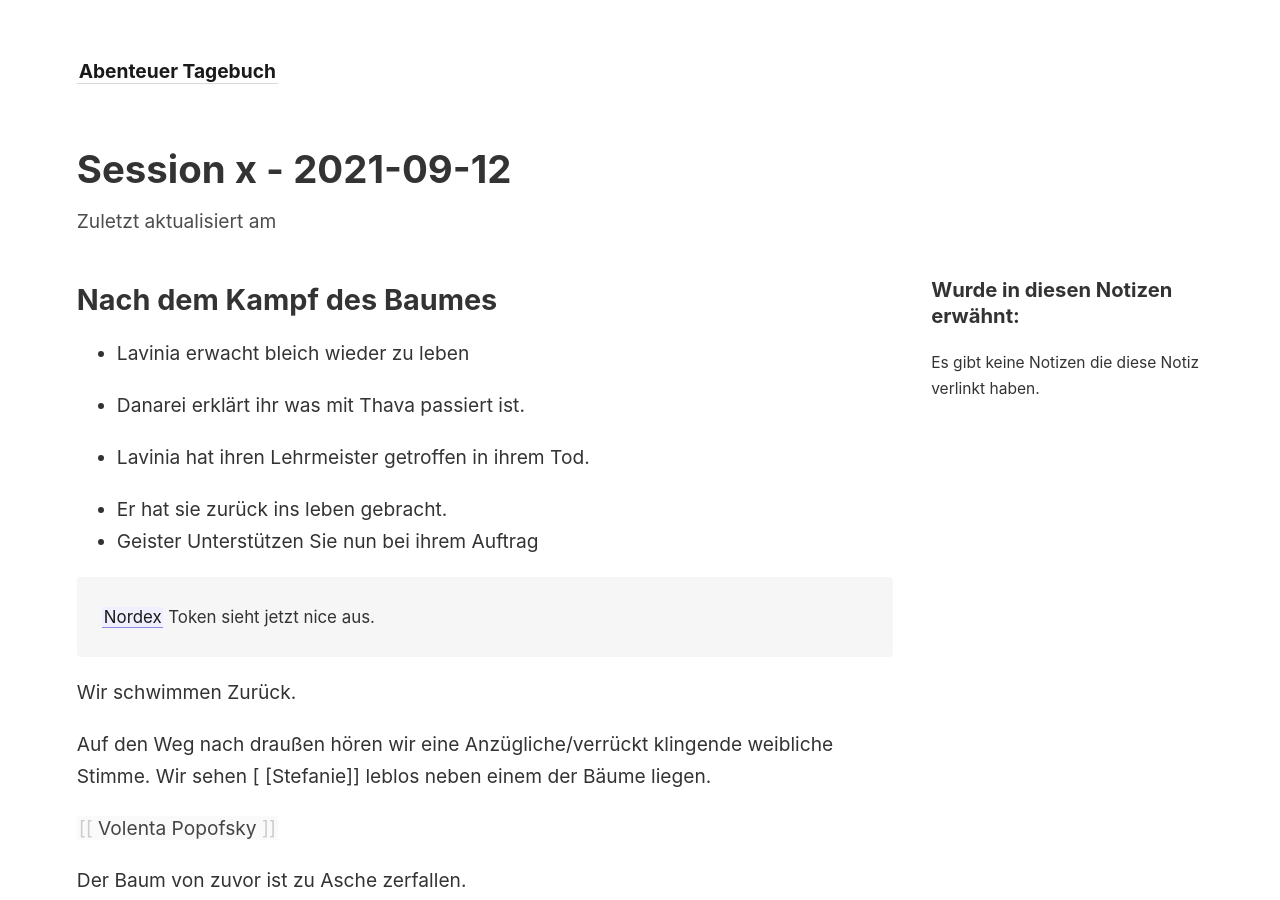
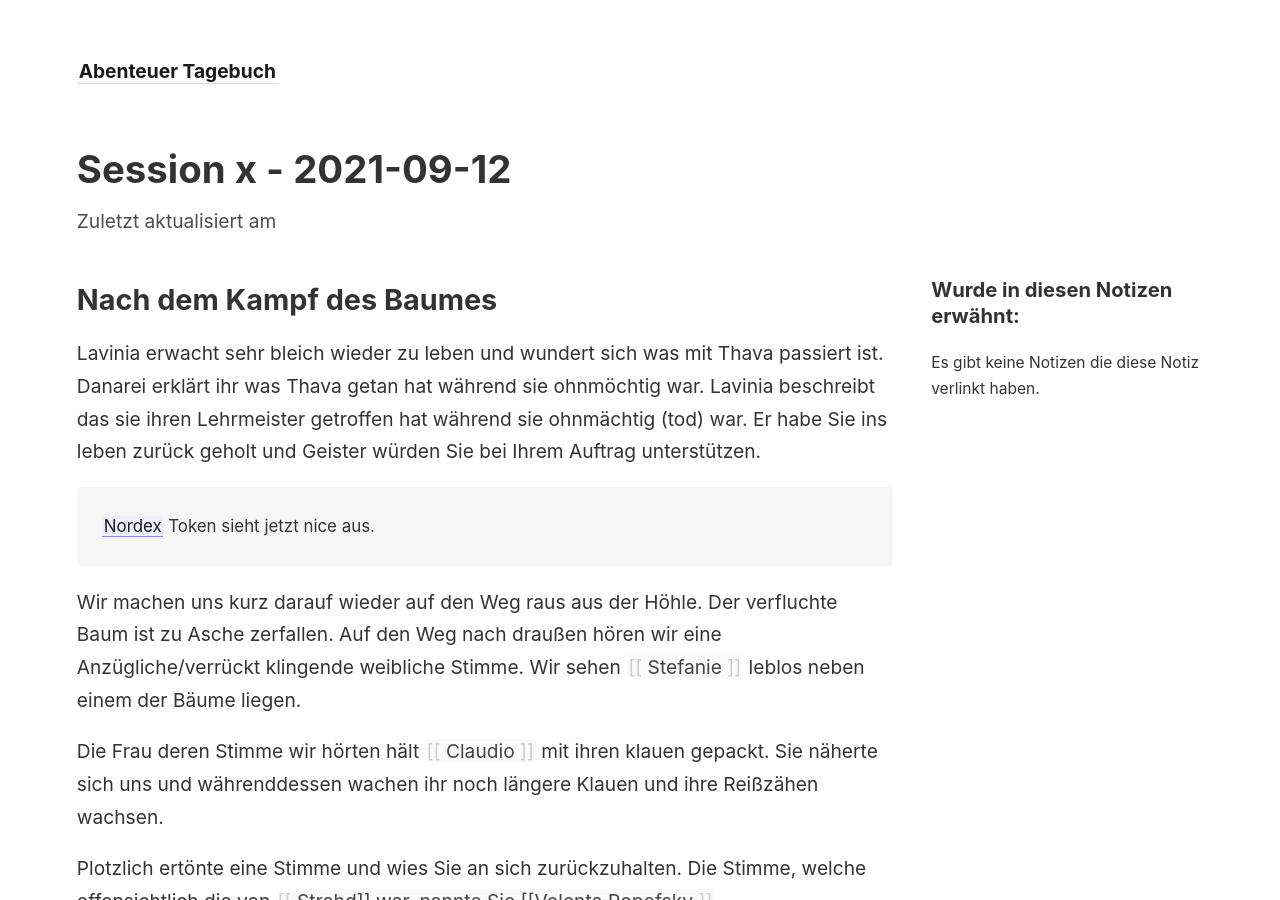
Before and after one commit to Julez404/CoS_Log, a Jekyll site: the page built from _notes/Session x - 2021-09-12.md, in a window 1280 px wide and 900 px high. Built offline with Jekyll 4.4.1, drawn with Linux system fonts in a browser that asks for light colours; some of the changed text lies outside the part shown.

Commit message:
Update via script

```diff
--- a/_notes/Session x - 2021-09-12.md
+++ b/_notes/Session x - 2021-09-12.md
@@ -4,38 +4,28 @@ title: Session x - 2021-09-12
 
 ## Nach dem Kampf des Baumes
 
-- Lavinia erwacht bleich wieder zu leben
-
-- Danarei erklärt ihr was mit Thava passiert ist.
-
-- Lavinia hat ihren Lehrmeister getroffen in ihrem Tod.
-
-- Er hat sie zurück ins leben gebracht.
-- Geister Unterstützen Sie nun bei ihrem Auftrag
+Lavinia erwacht sehr bleich wieder zu leben und wundert sich was mit Thava passiert ist.
+Danarei erklärt ihr was Thava getan hat während sie ohnmöchtig war.
+Lavinia beschreibt das sie ihren Lehrmeister getroffen hat während sie ohnmächtig (tod) war.
+Er habe Sie ins leben zurück geholt und Geister würden Sie bei Ihrem Auftrag unterstützen.
 
 > [[Nordex]] Token sieht jetzt nice aus.
 
-Wir schwimmen Zurück.
+Wir machen uns kurz darauf wieder auf den Weg raus aus der Höhle.
+Der verfluchte Baum ist zu Asche zerfallen.
+Auf den Weg nach draußen hören wir eine Anzügliche/verrückt klingende weibliche Stimme.
+Wir sehen [[Stefanie]] leblos neben einem der Bäume liegen.
 
-Auf den Weg nach draußen hören wir eine Anzügliche/verrückt klingende weibliche Stimme. Wir sehen [
-[Stefanie]] leblos neben einem der Bäume liegen.
+Die Frau deren Stimme wir hörten hält [[Claudio]] mit ihren klauen gepackt.
+Sie näherte sich uns und währenddessen wachen ihr noch längere Klauen und ihre Reißzähen wachsen.
 
-[[Volenta Popofsky]]
+Plotzlich ertönte eine Stimme und wies Sie an sich zurückzuhalten.
+Die Stimme, welche offensichtlich die von [[Strahd]] war, nannte Sie [[Volenta Popofsky]].
 
-Der Baum von zuvor ist zu Asche zerfallen.
+Kurz darauf flog ein Umschlag auf magische weiße zu uns.
+Strahds Stimme berichtet uns, das er uns am Abend des Übernächsten Tages erwartet.
 
-Sie hällt [[Claudio]] mit ihren klauen gepackt.
-
-Sie nähert sich uns uns.
-
-Ihr wachsen noch längere Klauen und Reißzähne.
-Stimme pfeift Sie zurück.
-
-Ein Umschlagt fliegt auf uns zu.
-Wir
-
-Die Stimme sagt, sie erwartet uns am Abend des Übernächsten Tages.
-
+> **Der Breif**
 > My friends,
 >
 > Know that it is I who have brought you to this land, my home, and know that I alone can release you from it. I bid you dine at my castle so that we can meet in civilized surroundings. Your passage here will be a safe one. I await your arrival.
```
